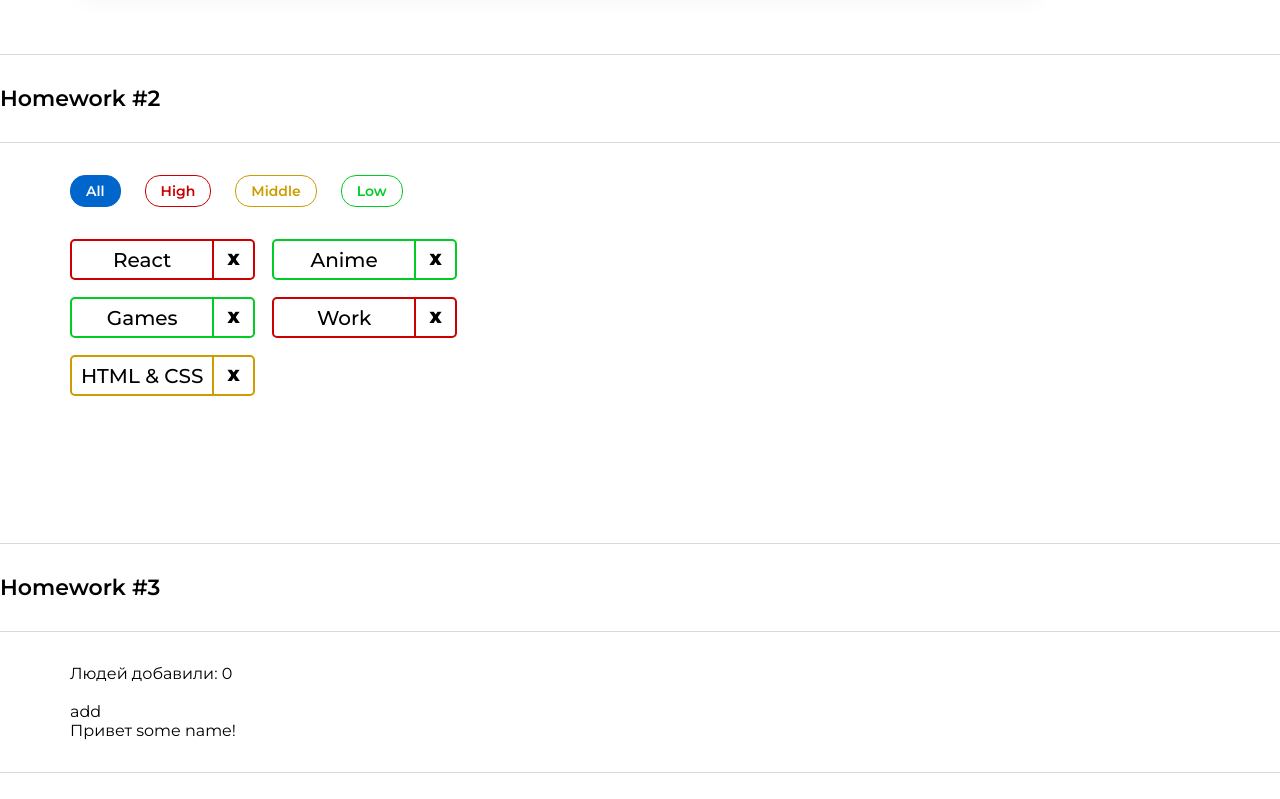
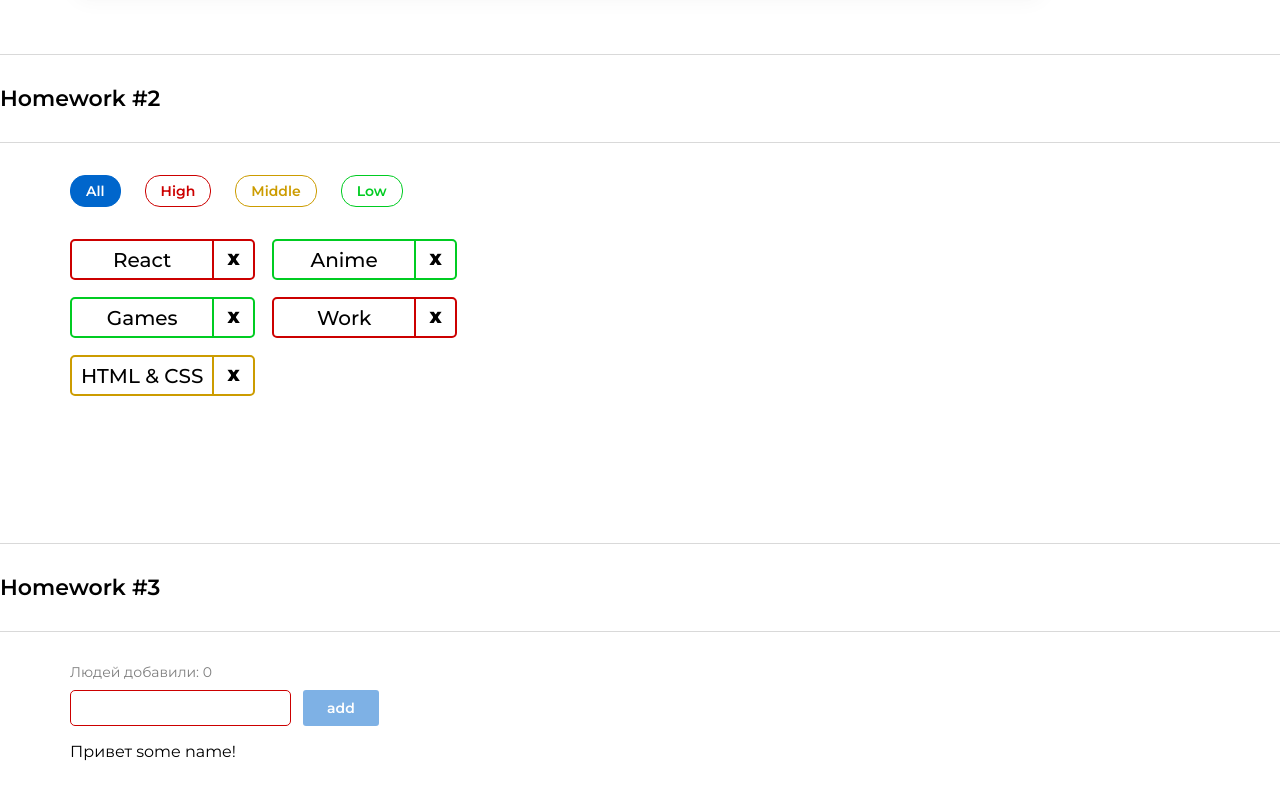
Before and after one commit to rzalyaev/hws2, a React (Create React App) app: page / in a window 1280 px wide. Shown: the part 368-1167 px from the top of the page. Built offline with nearby package versions, Linux system fonts and the light colour scheme.

Commit message:
Add styles

```diff
--- a/src/s2-homeworks/hw03/Greeting.module.css
+++ b/src/s2-homeworks/hw03/Greeting.module.css
@@ -1,22 +1,57 @@
 .greetingForm {
+    max-width: 1280px;
+    min-height: 336px;
+    margin: 0 auto;
 }
 
 .inputAndButtonContainer {
+    margin: 9px 0 0 0;
+    display: flex;
+    align-items: flex-start;
+    gap: 12px;
 }
 
 .error {
+    margin: 6px 0 0 0;
+    font-weight: 400;
+    font-size: 14px;
+    line-height: 17px;
+    color: #CC0000;
+}
+
+.input, .errorInput {
+    font-style: normal;
+    font-weight: 500;
+    font-size: 16px;
+    line-height: 20px;
+    color: #000000;
+    box-sizing: border-box;
+    padding: 7px 12px;
+    border-radius: 5px;
 }
 
 .input {
+    border: 1px solid #D1D1D1;
 }
 
 .input:focus {
+    border: 1px solid #626262;
 }
 
 .errorInput {
+    border: 1px solid #CC0000;
 }
 
 .button {
+    padding: 8px 24px;
+    font-weight: 600;
+    font-size: 14px;
+    line-height: 20px;
+    color: white;
+    background-color: #0066CC;
+    border-radius: 3px;
+    border: none;
+    cursor: pointer;
 }
 
 .button:focus {
@@ -26,10 +61,16 @@
 }
 
 .button:disabled {
+    opacity: 0.5;
 }
 
 .text {
+    font-weight: 400;
+    font-size: 14px;
+    line-height: 17px;
+    color: rgba(0, 0, 0, 0.5);
 }
 
 .greeting {
+    margin: 10px 0 0 0;
 }
```
